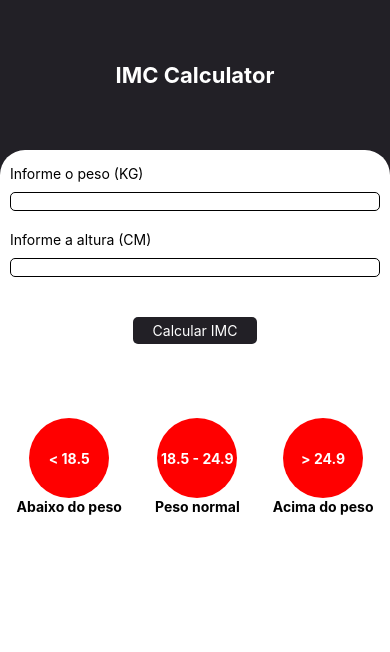
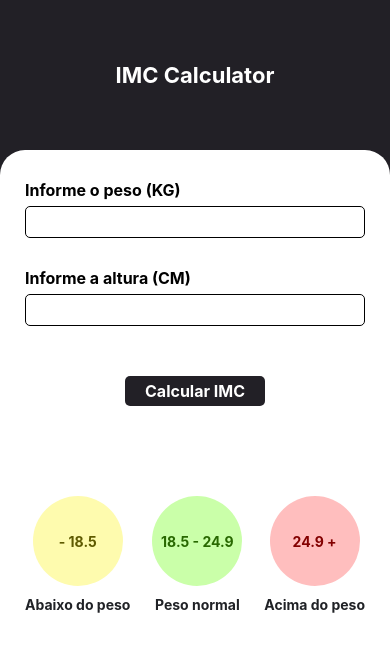
Before and after one commit to whoiscaio/imc-calculator-react-native, a React Native app: screen / in a window 390 px wide. Shown: the top 652 px of the page. Built offline with nearby package versions, Linux system fonts and the light colour scheme.

Commit message:
feat: imc style updates and dynamic logic added

```diff
--- a/App.js
+++ b/App.js
@@ -8,8 +8,10 @@ export default function App() {
     <SafeAreaView>
       <View style={style.appContainer}>
         <Header />
-        <IMCForm />
-        <WeightClassification />
+        <View style={style.whiteWrapper}>
+          <IMCForm />
+          <WeightClassification />
+        </View>
       </View>
     </SafeAreaView>
   );
@@ -22,5 +24,13 @@ const style = StyleSheet.create({
     height: '100%',
     display: 'flex',
     flexDirection: 'column'
+  },
+  whiteWrapper: {
+    borderTopLeftRadius: 25,
+    borderTopRightRadius: 25,
+    backgroundColor: '#fff',
+    paddingHorizontal: 25,
+    paddingVertical: 30,
+    flex: 1
   }
 })
--- a/app.json
+++ b/app.json
@@ -21,6 +21,7 @@
       "supportsTablet": true
     },
     "android": {
+      "softwareKeyboardLayoutMode": "pan",
       "adaptiveIcon": {
         "foregroundImage": "./assets/adaptive-icon.png",
         "backgroundColor": "#FFFFFF"
--- a/src/components/IMCForm.js
+++ b/src/components/IMCForm.js
@@ -1,10 +1,13 @@
 import { useState } from 'react'
 import { Keyboard, Pressable, StyleSheet, Text, TextInput, View } from 'react-native'
+import weightClassifications from './utils/weightClassifications'
 
 export default function IMCForm() {
   const [weight, setWeight] = useState()
   const [height, setHeight] = useState()
+
   const [result, setResult] = useState()
+  const [resultTextColor, setResultTextColor] = useState()
 
   function calculate() {
     if (!weight || !height) return
@@ -13,15 +16,18 @@ export default function IMCForm() {
 
     const heightInMeters = height / 100
     const imcValue = weight / Math.pow(heightInMeters, 2)
+    const resultTextColor = weightClassifications.find(weight => weight.test(imcValue))?.textColor
 
     setResult(imcValue.toFixed(2))
+    setResultTextColor(resultTextColor)
   }
 
   return (
-    <View style={style.container}>
+    <View>
       <View style={style.inputArea}>
         <Text style={style.label}>Informe o peso (KG)</Text>
         <TextInput
+          inputMode='numeric'
           keyboardType='numeric'
           value={weight}
           onChangeText={(newText) => setWeight(newText)}
@@ -32,6 +38,7 @@ export default function IMCForm() {
       <View style={style.inputArea}>
         <Text style={style.label}>Informe a altura (CM)</Text>
         <TextInput
+          inputMode='numeric'
           keyboardType='numeric'
           value={height}
           onChangeText={(newText) => setHeight(newText)}
@@ -41,47 +48,44 @@ export default function IMCForm() {
 
       <View style={style.buttonArea}>
         <Pressable disabled={!(height && weight)} onPress={calculate} style={style.button}>
-          <Text style={{ color: '#fff' }}>Calcular IMC</Text>
+          <Text style={{ color: '#fff', fontSize: 16, fontWeight: 'bold' }}>Calcular IMC</Text>
         </Pressable>
       </View>
 
-      {
-        result && (
-          <View style={style.resultContainer}>
-            <Text style={style.resultText}>SEU IMC é: {result}</Text>
-          </View>
-        )
-      }
+      <View style={style.resultContainer}>
+        {
+          result && (
+            <Text style={{ color: resultTextColor || '#f90', ...style.resultText }}>SEU IMC é: {result}</Text>
+          )
+        }
+      </View>
     </View>
   )
 }
 
 const style = StyleSheet.create({
-  container: {
-    borderTopLeftRadius: 25,
-    borderTopRightRadius: 25,
-    backgroundColor: '#fff',
-    flex: 1,
-    paddingHorizontal: 10,
-    paddingVertical: 15
-  },
   inputArea: {
-    marginBottom: 20
+    marginBottom: 30
   },
   label: {
-    marginBottom: 10
+    fontSize: 16,
+    marginBottom: 6,
+    fontWeight: 'bold'
   },
   input: {
     borderWidth: 1,
     borderRadius: 5,
-    paddingLeft: 8
+    paddingLeft: 8,
+    fontSize: 16,
+    paddingHorizontal: 5,
+    paddingVertical: 5
   },
   buttonArea: {
     width: '100%',
     display: 'flex',
     marginTop: 20,
-    marginBottom: 50,
-    alignItems: 'center',
+    marginBottom: 40,
+    alignItems: 'center'
   },
   button: {
     backgroundColor: '#222026',
@@ -91,11 +95,12 @@ const style = StyleSheet.create({
   },
   resultContainer: {
     display: 'flex',
-    alignItems: 'center'
+    alignItems: 'center',
+    height: 30,
+    marginBottom: 20
   },
   resultText: {
     fontSize: 18,
-    fontWeight: 'bold',
-    color: '#cc0000'
+    fontWeight: 'bold'
   }
 })
--- a/src/components/WeightClassification.js
+++ b/src/components/WeightClassification.js
@@ -1,31 +1,16 @@
 import { StyleSheet, Text, View } from 'react-native'
+import weightClassifications from './utils/weightClassifications'
 
 export default function WeightClassification() {
-  const weightClassifications = [
-    {
-      iconText: '< 18.5',
-      label: 'Abaixo do peso',
-      id: 1
-    }, {
-      iconText: '18.5 - 24.9',
-      label: 'Peso normal',
-      id: 2
-    }, {
-      iconText: '> 24.9',
-      label: 'Acima do peso',
-      id: 3
-    }
-  ]
-
   return (
     <View style={style.container}>
       {
         weightClassifications.map((weight) => (
           <View key={weight.id} style={style.weightIconContainer}>
-            <View style={style.weightIcon}>
-              <Text style={style.weightIconText}>{weight.iconText}</Text>
+            <View style={{ backgroundColor: weight.backgroundColor, ...style.weightIcon }}>
+              <Text style={{ color: weight.textColor,...style.weightIconText }}>{weight.iconText}</Text>
             </View>
-            <Text style={{ fontWeight: 'bold' }}>{weight.label}</Text>
+            <Text style={{ color: '#202226', fontWeight: 'bold' }}>{weight.label}</Text>
           </View>
         ))
       }
@@ -36,28 +21,26 @@ export default function WeightClassification() {
 const style = StyleSheet.create({
   container: {
     backgroundColor: '#fff',
-    flex: 1,
     display: 'flex',
     flexDirection: 'row',
-    justifyContent: 'space-around'
+    justifyContent: 'space-between'
   },
   weightIconContainer: {
     display: 'flex',
     alignItems: 'center'
   },
   weightIcon: {
-    width: 80,
-    height: 80,
-    backgroundColor: '#f00',
-    marginTop: 50,
+    width: 90,
+    height: 90,
     display: 'flex',
     alignItems: 'center',
     justifyContent: 'center',
     paddingVertical: 20,
-    borderRadius: 40
+    borderRadius: 45,
+    marginBottom: 10
   },
   weightIconText: {
-    color: '#fff',
+    fontSize: 14,
     fontWeight: 'bold',
   }
 })
--- /dev/null
+++ b/src/components/utils/weightClassifications.js
@@ -0,0 +1,26 @@
+const weightClassifications = [
+  {
+    iconText: '- 18.5',
+    label: 'Abaixo do peso',
+    backgroundColor: '#fefbae',
+    textColor: '#5e5a00',
+    test: (value) => value < 18.5,
+    id: 1
+  }, {
+    iconText: '18.5 - 24.9',
+    label: 'Peso normal',
+    backgroundColor: '#caffa9',
+    textColor: '#286800',
+    test: (value) => value >= 18.5 && value < 25,
+    id: 2
+  }, {
+    iconText: '24.9 +',
+    label: 'Acima do peso',
+    backgroundColor: '#ffbebe',
+    textColor: '#830000',
+    test: (value) => value >= 25,
+    id: 3
+  }
+]
+
+export default weightClassifications
```
